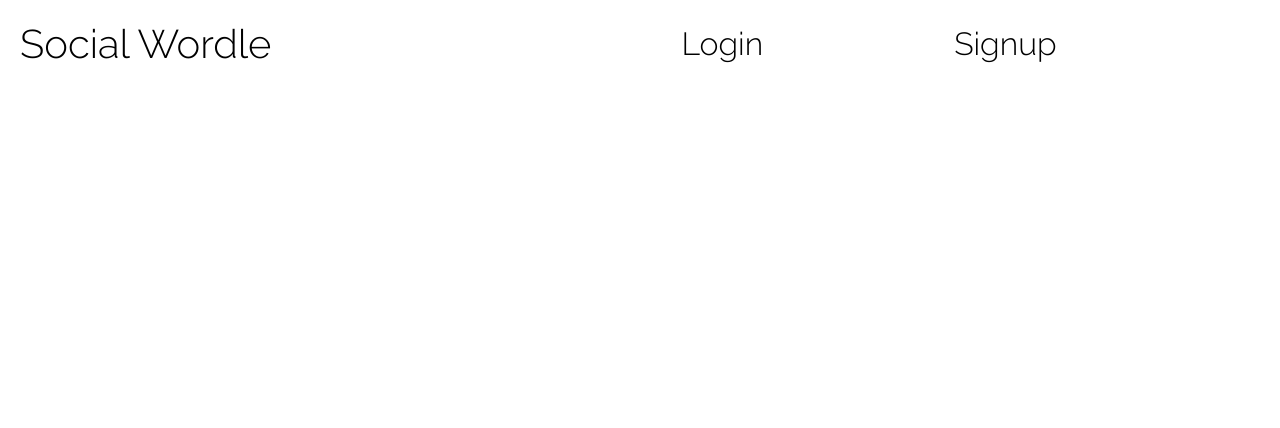
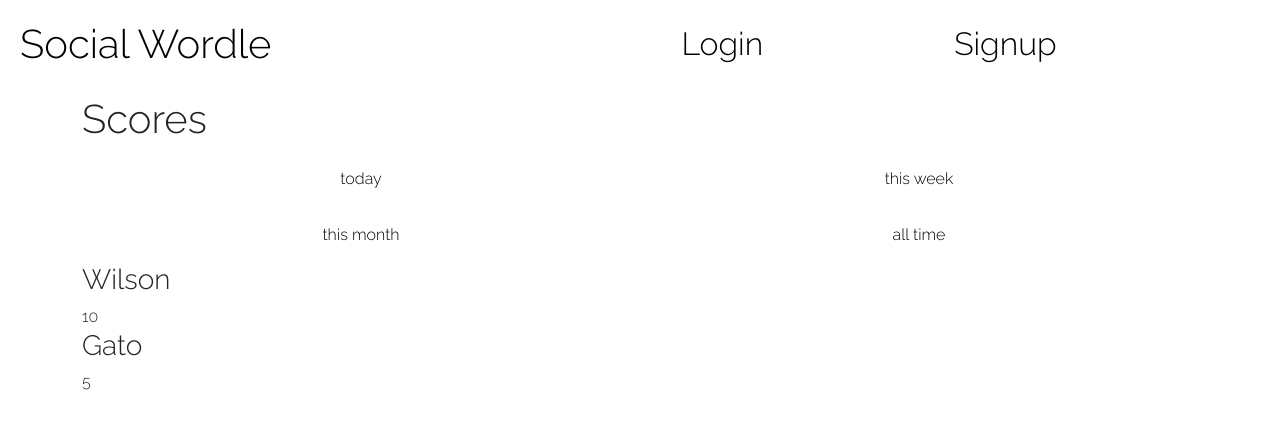
Before and after one commit to leticianardi/final--socialwordle, a React (Create React App) app in the folder client/: page /score in a window 1280 px wide. Shown: the top 428 px of the page. Built offline with nearby package versions, Linux system fonts and the light colour scheme.

Commit message:
hardcode score

```diff
--- a/client/src/App.tsx
+++ b/client/src/App.tsx
@@ -11,11 +11,12 @@ import { setContext } from "@apollo/client/link/context";
 import { BrowserRouter as Router, Route, Switch } from "react-router-dom";
 
 import Topbar from "./components/Topbar/Topbar";
+import Score from "./components/Score/Score";
 // import Home from "./pages/Home";
 import Login from "./pages/Login";
 import Signup from "./pages/SignUp";
 import Frontpage from "./pages/Frontpage";
-import Game from "./pages/Game"
+import Game from "./pages/Game";
 
 //import Footer from "./components/Footer/Footer";
 
@@ -45,15 +46,14 @@ function App() {
         <div className="flex-column justify-flex-start min-100-vh">
           <Topbar />
           <div className="container">
-            <div>
-              {/* <Nav /> */}
-            </div>
+            <div>{/* <Nav /> */}</div>
             <div></div>
             <Switch>
               <Route exact path="/" component={Frontpage} />
               <Route exact path="/login" component={Login} />
               <Route exact path="/signup" component={Signup} />
               <Route exact path="/play" component={Game} />
+              <Route exact path="/score" component={Score} />
               {/* <Route exact path="/profile/:username?" component={Profile} /> */}
               {/* <Route exact path="/post/:id" component={SinglePost} /> */}
               {/* <Route component={NoMatch} /> */}
--- a/client/src/components/Score/Database.js
+++ b/client/src/components/Score/Database.js
@@ -1,9 +1,13 @@
-import React from 'react'
 
-function Database() {
-  return (
-    <div>Database</div>
-  )
-}
-
-export default Database
+export const Leaderboard = [
+  {
+    name: "Wilson",
+    score: "10",
+    dt: "2022-02-27",
+  },
+  {
+    name: "Gato",
+    score: "5",
+    dt: "2022-02-27",
+  },
+];
--- a/client/src/components/Score/Profiles.js
+++ b/client/src/components/Score/Profiles.js
@@ -1,24 +1,26 @@
-import React from 'react'
+import React from "react";
 
-export default function Profiles() {
-  return (
-    <div id="profile">
-      {Item()}
-    </div>
-  )
+export default function Profiles({ Leaderboard }) {
+  return <div id="profile">{Item(Leaderboard)}</div>;
 }
 
-function Item() {
+function Item(data) {
   return (
-  <div>
+    <>
+      {data.map((value, index) => (
+        <div key={index}>
           <div>
             {/* <img></img> */}
             <div>
-        <h3 className='info'>Name</h3>
-        <span>Location</span>
+              <h3>{value.name}</h3>
+              <span>{value.location}</span>
             </div>
           </div>
-    <div className='item'>Score</div>
+          <div>
+            <span>{value.score}</span>
           </div>
-  )
+        </div>
+      ))}
+    </>
+  );
 }
--- a/client/src/components/Score/Score.js
+++ b/client/src/components/Score/Score.js
@@ -1,41 +1,66 @@
-// // import { useContext, useEffect, useState } from "react";
-// // import { GlobalSettingsContext } from "../hooks/useGlobalSettings";
-// // import { GuessDistributionKeys, StatisticsContext } from "../hooks/useStatistics";
+import React, { useState } from "react";
+import Profiles from "./Profiles";
+import { Leaderboard } from "./Database";
+// import { useContext, useEffect, useState } from "react";
+// import { GlobalSettingsContext } from "../hooks/useGlobalSettings";
+// import { GuessDistributionKeys, StatisticsContext } from "../hooks/useStatistics";
 
 // import { Redirect, useParams } from "react-router-dom";
 // import { useQuery, useMutation } from "@apollo/client";
 // import { QUERY_USER, QUERY_ME } from "../utils/queries";
 
-// export default function Score() {
-//   // grab user + friends informartion from database
+export default function Score() {
+  // grab user + friends informartion from database
 
-//   // grab User score from localStorage
+  // grab User score from localStorage
 
-//   // display scores and sort them
+  // display scores and sort them
 
-//   const handleClick = (e) => {
-//     console.log(e);
-//   };
-//   return (
-//     <div>
-//       <h1>Scores</h1>
+  const [period, setPeriod] = useState(0);
 
-//       <div>
-//         <button onClick={handleClick} data-id="0">
-//           today
-//         </button>
-//         <button onClick={handleClick} data-id="7">
-//           this week
-//         </button>
-//         <button onClick={handleClick} data-id="30">
-//           this month
-//         </button>
-//         <button onClick={handleClick} data-id="365">
-//           all time
-//         </button>
-//       </div>
+  const handleClick = (e) => {
+    setPeriod(e.target.dateset.id);
+  };
+  return (
+    <div>
+      <h1>Scores</h1>
 
-//       <Profiles Leaderboard={Leaderboard}></Profiles>
-//     </div>
-//   );
-// }
+      <div>
+        <button onClick={handleClick} data-id="0">
+          today
+        </button>
+        <button onClick={handleClick} data-id="7">
+          this week
+        </button>
+        <button onClick={handleClick} data-id="30">
+          this month
+        </button>
+        <button onClick={handleClick} data-id="365">
+          all time
+        </button>
+      </div>
+
+      <Profiles Leaderboard={timeFrame(Leaderboard, period)}></Profiles>
+    </div>
+  );
+}
+
+function timeFrame(data, timeFrame) {
+  const today = new Date();
+  const previous = new Date(today);
+  previous.setDate(previous.getDate() - (timeFrame + 1));
+
+  let filter = data.filter((val) => {
+    let userDate = new Date(val.dt);
+    if (timeFrame == 0) return val;
+    return previous <= userDate && today >= userDate;
+  });
+
+  return filter.sort((score1, score2) => {
+    if (score1.score === score2.score) {
+      return score2.score - score1.score;
+    } else {
+      return score2.score - score1.score;
+    }
+  });
+}
--- a/client/src/components/Topbar/Topbar.js
+++ b/client/src/components/Topbar/Topbar.js
@@ -23,6 +23,7 @@ const Topbar = () => {
             <>
               <Link to="/profile">Profile</Link>
               <Link to="/play">Play</Link>
+              <Link to="/score">Score</Link>
               <a href="/" onClick={logout}>
                 Logout
               </a>
```
Lines whose indentation alone changed are shown as unchanged.
